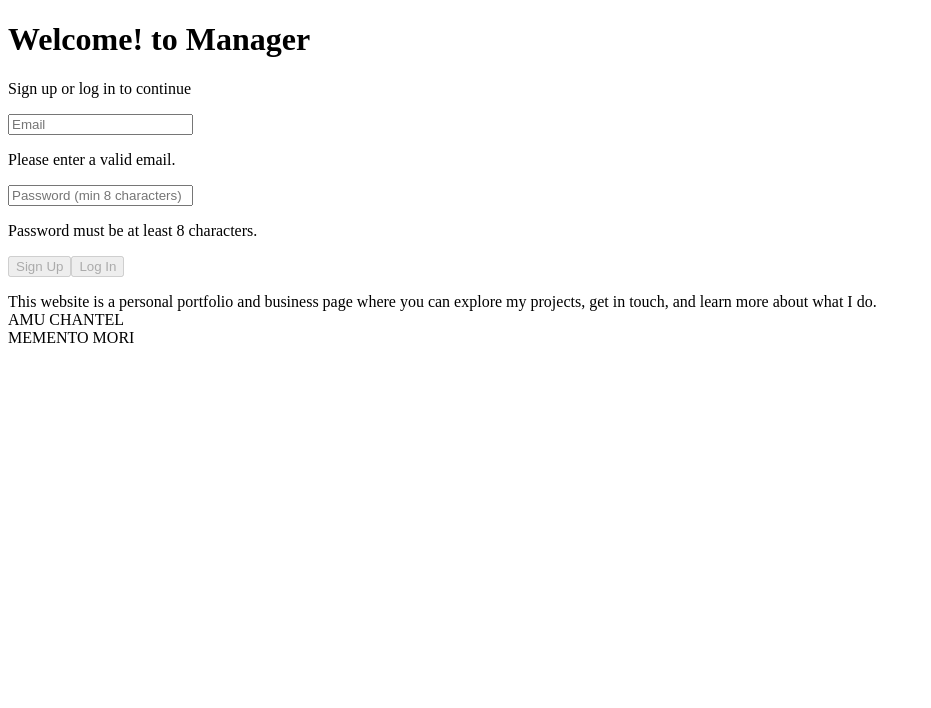
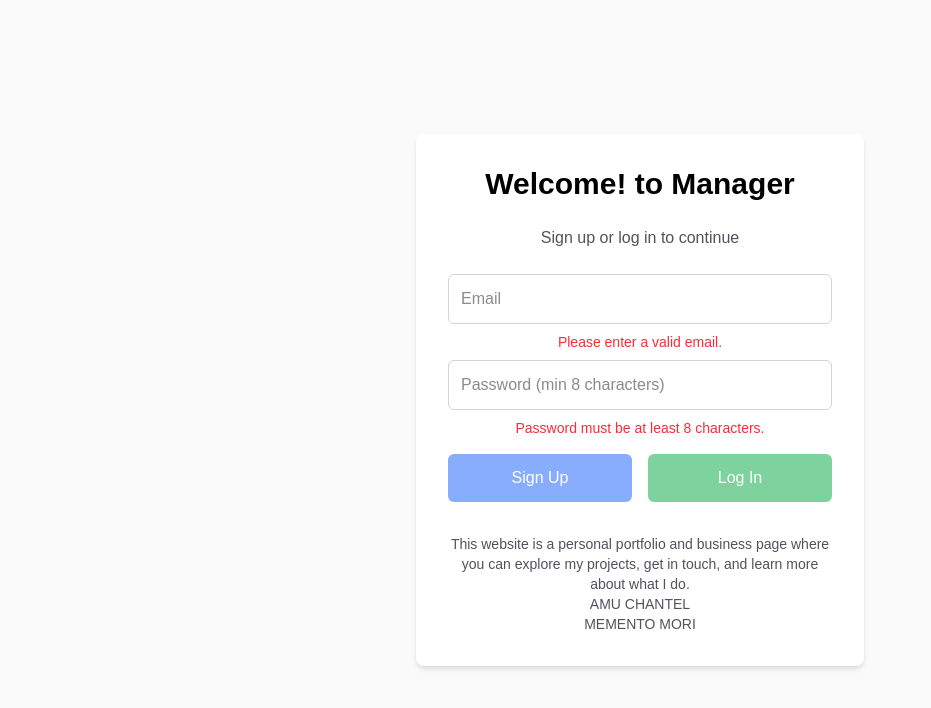
Before and after one commit to 45205574/my-portfolio, a Next.js app: page / in a window 1280 px wide. Shown: the top 708 px of the page, without its empty margins (0-931 px from the left). Built offline with nearby package versions, Linux system fonts and the light colour scheme.

Commit message:
Update layout.tsx

```diff
--- a/app/layout.tsx
+++ b/app/layout.tsx
@@ -1,18 +1,19 @@
 import type { Metadata } from "next";
-import { Roboto, Roboto_Mono } from "next/font/google";
+import { Inter, Fira_Mono } from "next/font/google";
+import "./globals.css";
 
-const geistSans = Roboto({
-  variable: "--font-geist-sans",
+// Fancy-ish sans and monospace fonts
+const sans = Inter({
+  variable: "--font-sans",
   subsets: ["latin"],
-  weight: ["400", "700"], // specify the weights you need
+  weight: ["400", "700"],
 });
 
-const geistMono = Roboto_Mono({
-  variable: "--font-geist-mono",
+const mono = Fira_Mono({
+  variable: "--font-mono",
   subsets: ["latin"],
-  weight: ["400"], // mono usually just one weight
+  weight: ["400"],
 });
-
 
 export const metadata: Metadata = {
   title: "Create Next App",
@@ -26,9 +27,7 @@ export default function RootLayout({
 }>) {
   return (
     <html lang="en">
-      <body
-        className={`${geistSans.variable} ${geistMono.variable} antialiased`}
-      >
+      <body className={`${sans.variable} ${mono.variable} antialiased`}>
         {children}
       </body>
     </html>
```
